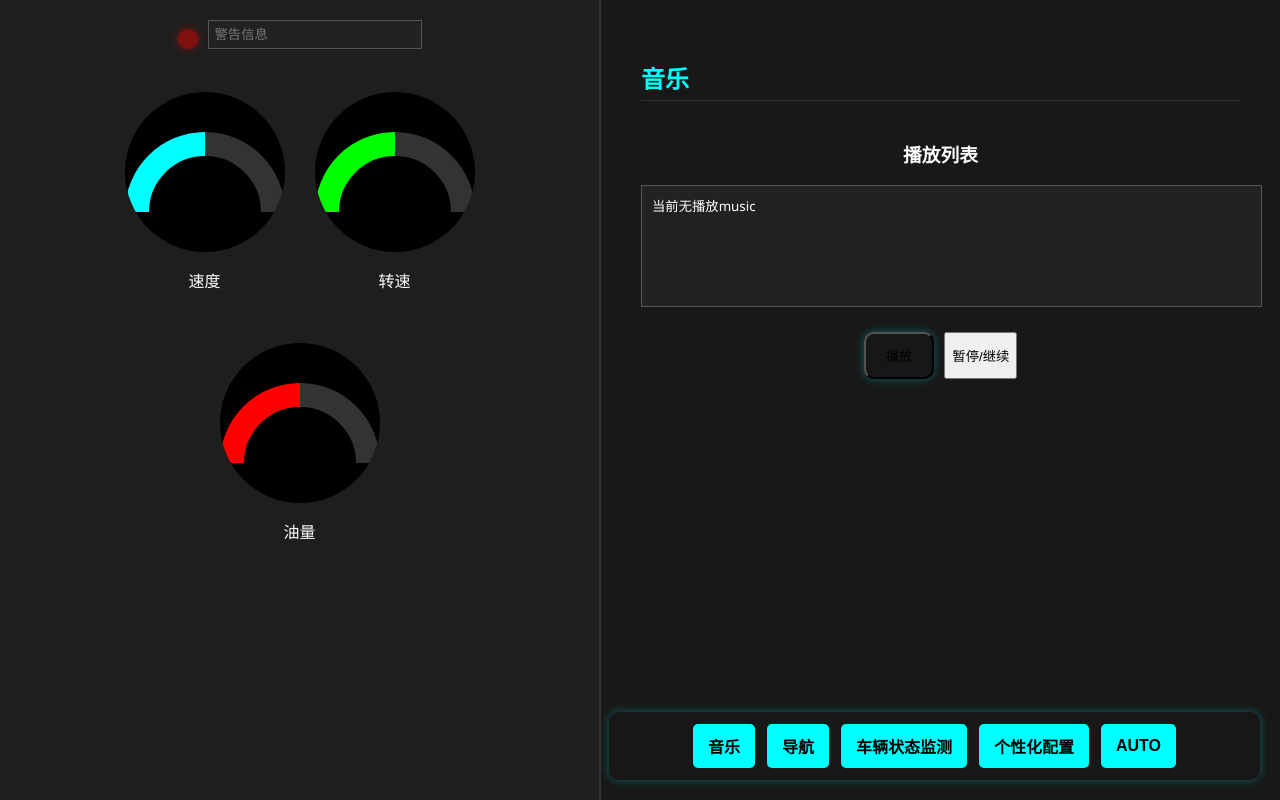
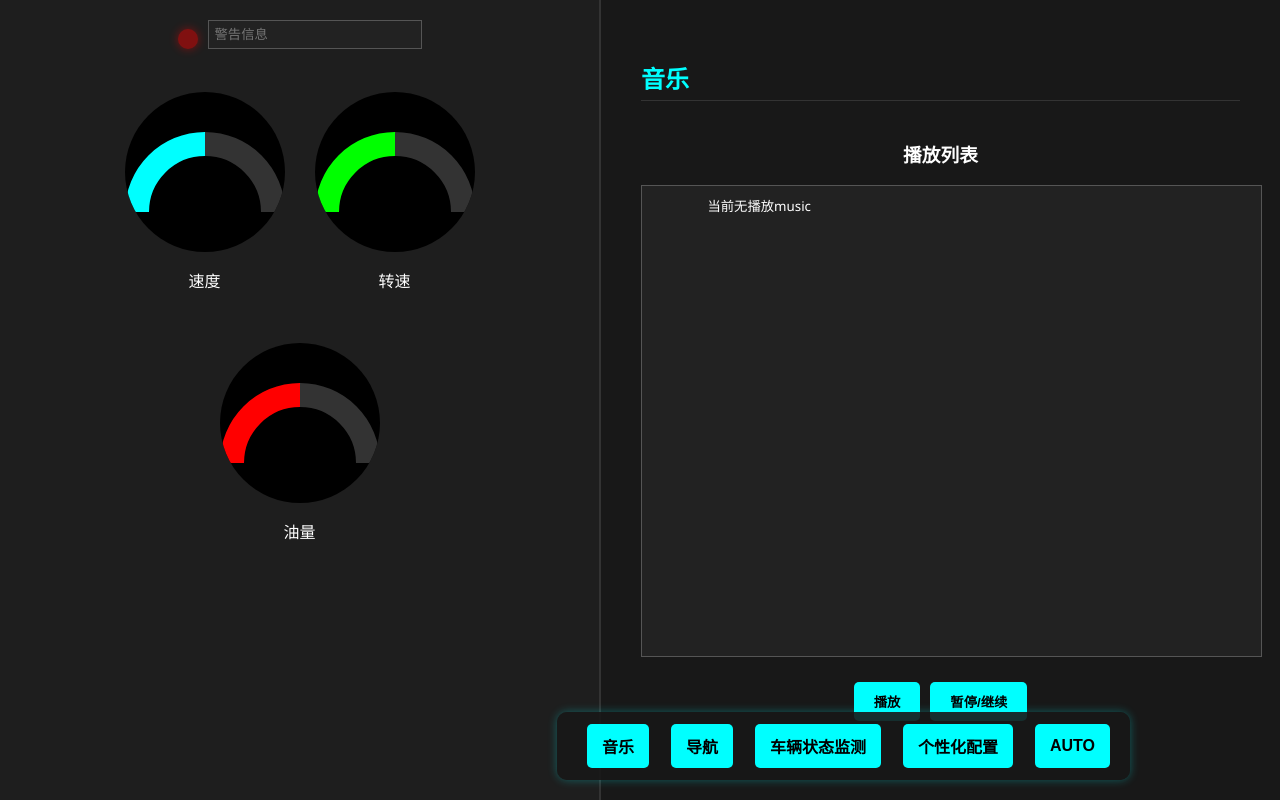
Before and after one commit to CentaureaHO/NKU_SoftwareEngineering, a Flask app: page /music in a window 1280 px wide. Run offline with Flask 3, Linux system fonts and the light colour scheme.

Commit message:
finish music

```diff
--- a/ui/templates/music.html
+++ b/app/templates/music.html
@@ -73,7 +73,7 @@
             display: flex;
             flex-direction: column;
             align-items: center;
-            position: relative; /* 添加这一行 */
+
         }
 
         h2 {
@@ -98,65 +98,19 @@
             margin-bottom: 8px;
             width: 80%;
         }
-        #play-button {
-            position: relative; /* 更改为relative，使其自适应容器 */
-            display: flex;
-            flex-direction: row; /* 横向排列按钮 */
-            gap: 12px;
-            background-color: rgba(24, 24, 24, 0.9);
-            padding: 12px 20px;
-            border-radius: 10px;
-            box-shadow: 0 0 10px rgba(0, 255, 255, 0.3);
-            z-index: 1000;
-            width: auto; /* 让按钮容器自适应内容宽度 */
-            justify-content: center; /* 水平居中按钮组 */
-            margin: 0 auto; /* 将容器水平居中 */
+
+        button {
+            margin-left: 10px;
+            padding: 6px 12px;
+            background-color: #0ff;
+            border: none;
+            color: #000;
+            font-weight: bold;
+            cursor: pointer;
+            border-radius: 5px;
         }
 
-        #play-button button {
-            padding: 10px 15px;
-            font-size: 16px;
-            background-color: #0ff;
-            color: #000;
-            border: none;
-            border-radius: 5px;
-            font-weight: bold;
-            cursor: pointer;
-        }
-
-        #play-button button:hover {
-            background-color: #00c6c6;
-        }
-
-        #control-buttons {
-            position: absolute; /* 从 fixed 改为 absolute 更方便内部布局 */
-            bottom: 20px;
-            right: 20px;
-            display: flex;
-            flex-direction: row; /* 横向排列按钮 */
-            gap: 12px;
-            background-color: rgba(24, 24, 24, 0.9);
-            padding: 12px 20px;
-            border-radius: 10px;
-            box-shadow: 0 0 10px rgba(0, 255, 255, 0.3);
-            z-index: 1000;
-            width: 90%; /* 加宽容器 */
-            justify-content: center; /* 水平居中按钮组 */
-        }
-
-
-        #control-buttons button {
-            padding: 10px 15px;
-            font-size: 16px;
-            background-color: #0ff;
-            color: #000;
-            border: none;
-            border-radius: 5px;
-            font-weight: bold;
-            cursor: pointer;
-        }
-
-        #control-buttons button:hover {
+        button:hover {
             background-color: #00c6c6;
         }
 
@@ -199,13 +153,38 @@
             font-size: 18px;
         }
 
-        /* #control-buttons {
-            margin-top: 40px;
+        #control-buttons {
+            position: absolute; /* 保持绝对定位 */
+            bottom: 20px;
+            right: 0; /* 设置右边距离为 0，确保其靠右 */
             display: flex;
-            flex-wrap: wrap;
-            gap: 10px;
-            justify-content: center;
-        } */
+            flex-direction: row; /* 横向排列按钮 */
+            gap: 12px;
+            background-color: rgba(24, 24, 24, 0.9);
+            padding: 12px 20px;
+            border-radius: 10px;
+            box-shadow: 0 0 10px rgba(0, 255, 255, 0.3);
+            z-index: 1000;
+            width: auto; /* 自适应宽度 */
+            justify-content: center; /* 水平居中按钮组 */
+            margin-right: 150px; /* 为了确保按钮组距离右边框20px */
+        }
+
+        #control-buttons button {
+            padding: 10px 15px;
+            font-size: 16px;
+            background-color: #0ff;
+            color: #000;
+            border: none;
+            border-radius: 5px;
+            font-weight: bold;
+            cursor: pointer;
+        }
+
+        #control-buttons button:hover {
+            background-color: #00c6c6;
+        }
+
     </style>
 
     <!-- 引入 Chart.js CDN -->
@@ -270,12 +249,18 @@
         <h2>音乐</h2>
         <h3>播放列表</h3>
         <div class="music-player" style="width: 100%; margin-bottom: 20px;">
-            <textarea id="music-info" readonly style="width: 100%; height: 100px; background-color: #222; color: #fff; border: 1px solid #555; padding: 10px; margin-bottom: 10px; resize: none; font-family: 'Segoe UI', sans-serif;">当前无播放music</textarea>
-            <div  style="display: flex; justify-content: center; gap: 10px; margin-top: 10px;">
-                <button id="play-button" onclick="handleMusic('play')" style="margin: 0;">播放</button>
-                <button onclick="handleMusic('next')" style="margin: 0;">暂停/继续</button>
+            <!-- 增加 textarea 的高度 -->
+            <textarea id="music-info" readonly style="width: 100%; height: 450px; background-color: #222; color: #fff; border: 1px solid #555; padding: 10px; margin-bottom: 10px; resize: none; font-family: 'Segoe UI', sans-serif;">
+                当前无播放music
+            </textarea>
+            <!-- 调整按钮容器 -->
+            <div style="display: flex; justify-content: center; gap: 10px; margin-top: 10px;">
+                <!-- 可以调整按钮的 padding 或者 height -->
+                <button id="play-button" onclick="handleMusic('play')" style="margin: 0; padding: 10px 20px;">播放</button>
+                <button onclick="handleMusic('next')" style="margin: 0; padding: 10px 20px;">暂停/继续</button>
             </div>
         </div>
+
 
 
         <!-- 控制按钮区 -->
```
Also changed, not shown: ui/routes/control.py (deleted, +0 -8 lines), ui/routes/fusion.py (deleted, +0 -10 lines), ui/routes/vision.py (deleted, +0 -12 lines), ui/routes/voice.py (deleted, +0 -12 lines), app/config.py (renamed from ui/config.py), app/services/asr_service.py (renamed from ui/services/asr_service.py), app/services/fusion_service.py (renamed from ui/services/fusion_service.py), app/services/nlu_service.py (renamed from ui/services/nlu_service.py), app/services/vision_service.py (renamed from ui/services/vision_service.py), app/templates/auto.html (renamed from ui/templates/auto.html), app/templates/config.html (renamed from ui/templates/config.html), app/templates/index.html (renamed from ui/templates/index.html), app/templates/navigation.html (renamed from ui/templates/navigation.html), app/templates/settings.html (renamed from ui/templates/settings.html), 3 more files.
